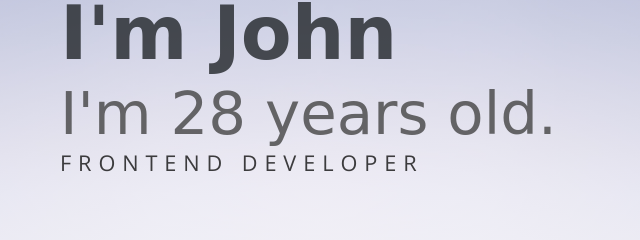
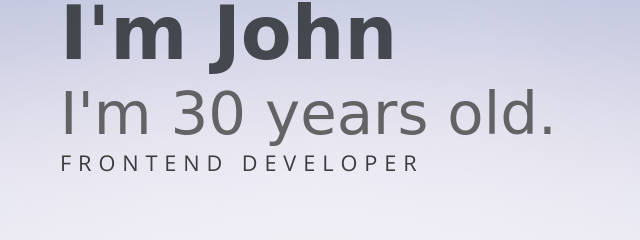
Before and after one commit to cakctus/portfolio, a website: page index.html in a window 1280 px wide. Shown: the part 354-594 px from the top of the page, 320-960 px from the left. Drawn offline with nearby package versions, Linux system fonts and the light colour scheme; a web font is replaced by a local one.

Commit message:
Update index.html

```diff
--- a/index.html
+++ b/index.html
@@ -58,7 +58,7 @@
             <h1 class="header-title">
                 <span class="up">Hi!</span>
                 <span class="down">I'm John</span>
-                <span class="up">I'm 28 years old.</span>
+                <span class="up">I'm 30 years old.</span>
             </h1>
             <p class="header-subtitle">FRONTEND DEVELOPER</p>
         </div>
```
